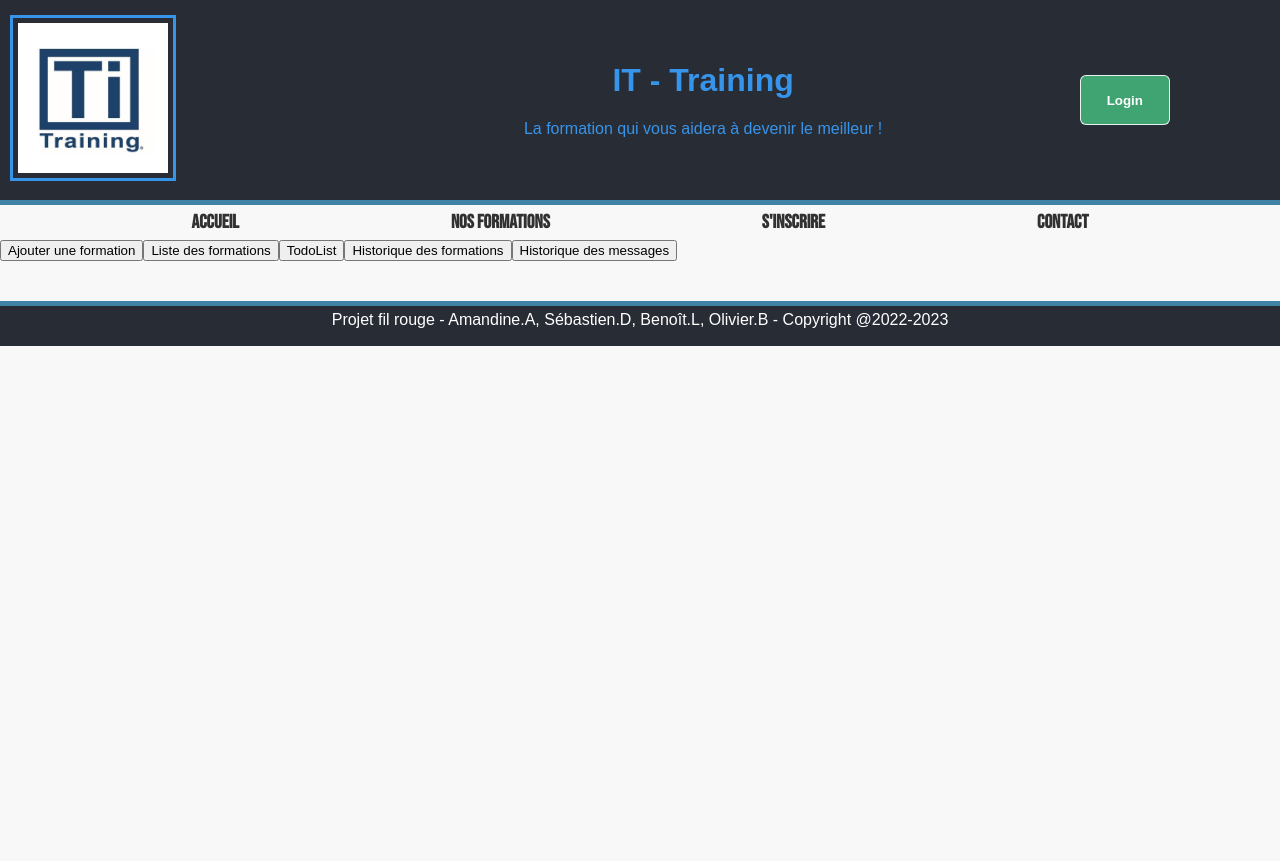
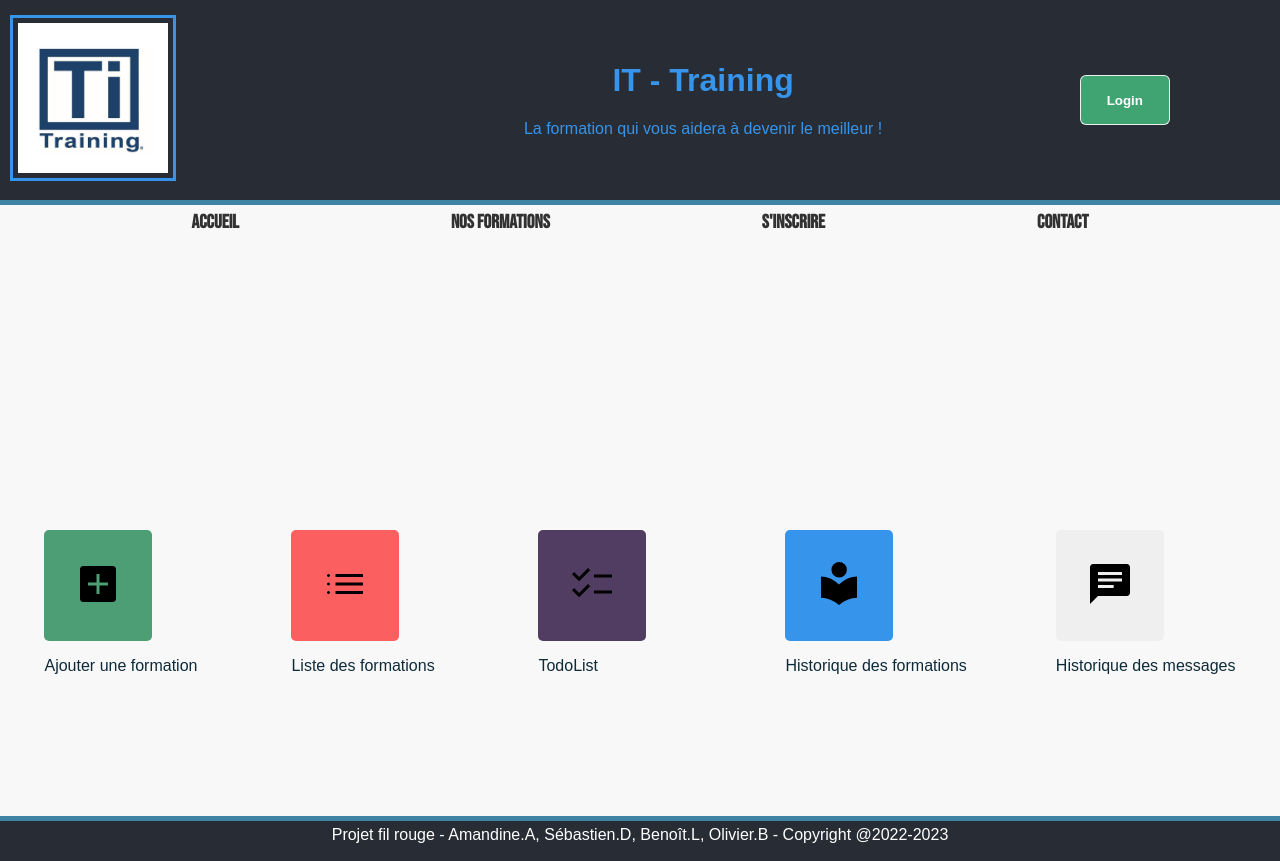
Before and after one commit to BenoitLecoeuvre/ITTraining_project, a React (Create React App) app in the folder reactapp/: page /admin in a window 1280 px wide. Before the commit the page ends 800 px from the top, so only its background shows below. Built offline with nearby package versions, Linux system fonts and the light colour scheme.

Commit message:
ajout du css pour les boutons admins

```diff
--- /dev/null
+++ b/reactapp/src/components/AdminBoutonsComponent/AdminBoutonsComponent.css
@@ -0,0 +1,36 @@
+.admin_buttons {
+    height: 67vh;
+    display : flex;
+    flex-flow : row wrap;
+    justify-content: space-around;
+}
+
+.button_div {
+    /* display: flex;
+    flex-direction: column; */
+    /* justify-content: center; */
+}
+
+.admin_button {
+    margin : 290px 50px 0 0;
+    padding: 30px;
+    border : none;
+    border-radius: 5px;
+
+}
+
+.admin_add {
+    background-color: rgba(54, 145, 99, 0.877);
+}
+
+.admin_display {
+    background-color: rgba(252, 74, 74, 0.877);
+}
+
+.admin_todo {
+    background-color: rgb(80, 61, 97);
+}
+
+.admin_formhistory {
+    background-color: #3794eb;
+}
--- a/reactapp/src/components/AdminBoutonsComponent/AdminBoutonsComponent.jsx
+++ b/reactapp/src/components/AdminBoutonsComponent/AdminBoutonsComponent.jsx
@@ -1,15 +1,45 @@
 import React from 'react';
+import './AdminBoutonsComponent.css';
 
-const AdminBoutonsComponent = ({contact, setContact, addFormation, setAddFormation, displayFormation, setDisplayFormation, todoList, setTodoList, history, setHistory }) => {
+const AdminBoutonsComponent = ({ contact, setContact, addFormation, setAddFormation, displayFormation, setDisplayFormation, todoList, setTodoList, history, setHistory }) => {
 
 
     return (
-        <div>
-            <button onClick={()=> setAddFormation(!addFormation)}>Ajouter une formation</button>
-            <button onClick={()=> setDisplayFormation(!displayFormation)}>Liste des formations</button>
-            <button onClick={()=> setTodoList(!todoList)}>TodoList</button>
-            <button onClick={()=> setHistory(!history)}>Historique des formations</button>
-            <button onClick={()=> setContact(!contact)}>Historique des messages</button>
+        <div className='admin_buttons'>
+            <div className='button_div'>
+                <button type="button" className='admin_button admin_add' onClick={() => setAddFormation(!addFormation)}>
+                    <svg xmlns="http://www.w3.org/2000/svg" height="48" viewBox="0 96 960 960" width="48"><path d="M450 776h60V606h170v-60H510V376h-60v170H280v60h170v170ZM180 936q-24 0-42-18t-18-42V276q0-24 18-42t42-18h600q24 0 42 18t18 42v600q0 24-18 42t-42 18H180Z" /></svg>
+                </button>
+                <p className='display_txt'>Ajouter une formation</p>
+            </div>
+
+            <div className='button_div'>
+                <button type="button" className='admin_button admin_display' onClick={() => setDisplayFormation(!displayFormation)}>
+                    <svg xmlns="http://www.w3.org/2000/svg" height="48" viewBox="0 96 960 960" width="48"><path d="M149.825 776Q137 776 128.5 767.325q-8.5-8.676-8.5-21.5 0-12.825 8.675-21.325 8.676-8.5 21.5-8.5 12.825 0 21.325 8.675 8.5 8.676 8.5 21.5 0 12.825-8.675 21.325-8.676 8.5-21.5 8.5Zm0-170Q137 606 128.5 597.325q-8.5-8.676-8.5-21.5 0-12.825 8.675-21.325 8.676-8.5 21.5-8.5 12.825 0 21.325 8.675 8.5 8.676 8.5 21.5 0 12.825-8.675 21.325-8.676 8.5-21.5 8.5Zm0-170Q137 436 128.5 427.325q-8.5-8.676-8.5-21.5 0-12.825 8.675-21.325 8.676-8.5 21.5-8.5 12.825 0 21.325 8.675 8.5 8.676 8.5 21.5 0 12.825-8.675 21.325-8.676 8.5-21.5 8.5ZM290 776v-60h550v60H290Zm0-170v-60h550v60H290Zm0-170v-60h550v60H290Z" /></svg>
+                </button>
+                <p>Liste des formations</p>
+            </div>
+
+            <div className='button_div'>
+                <button type="button" className='admin_button admin_todo' onClick={() => setTodoList(!todoList)}>
+                    <svg xmlns="http://www.w3.org/2000/svg" height="48" viewBox="0 96 960 960" width="48"><path d="M222 842 80 700l42-42 100 99 179-179 42 43-221 221Zm0-320L80 380l42-42 100 99 179-179 42 43-221 221Zm298 244v-60h360v60H520Zm0-320v-60h360v60H520Z" /></svg>
+                </button>
+                <p>TodoList</p>
+            </div>
+
+            <div className='button_div'>
+                <button type="button" className='admin_button admin_formhistory' onClick={() => setHistory(!history)}>
+                    <svg xmlns="http://www.w3.org/2000/svg" height="48" viewBox="0 96 960 960" width="48"><path d="M480 996q-78-69-170.5-106T120 853V424q94 0 186.5 43T480 587q81-77 173.5-120T840 424v429q-97 0-189.5 37T480 996Zm3-552q-65 0-109.5-44.5T329 290q0-65 44.5-109.5T483 136q65 0 109.5 44.5T637 290q0 65-44.5 109.5T483 444Z" /></svg>
+                </button>
+                <p>Historique des formations</p>
+            </div>
+
+            <div className='button_div'>
+                <button type="button" className='admin_button admin_contacthistory' onClick={() => setContact(!contact)}>
+                    <svg xmlns="http://www.w3.org/2000/svg" height="48" viewBox="0 96 960 960" width="48"><path d="M240 657h313v-60H240v60Zm0-130h480v-60H240v60Zm0-130h480v-60H240v60ZM80 976V236q0-23 18-41.5t42-18.5h680q23 0 41.5 18.5T880 236v520q0 23-18.5 41.5T820 816H240L80 976Z" /></svg>
+                </button>
+                <p>Historique des messages</p>
+            </div>
         </div>
     );
 }
```
Also changed, not shown: 1 other file (tests, documents, lock files or other folders).
